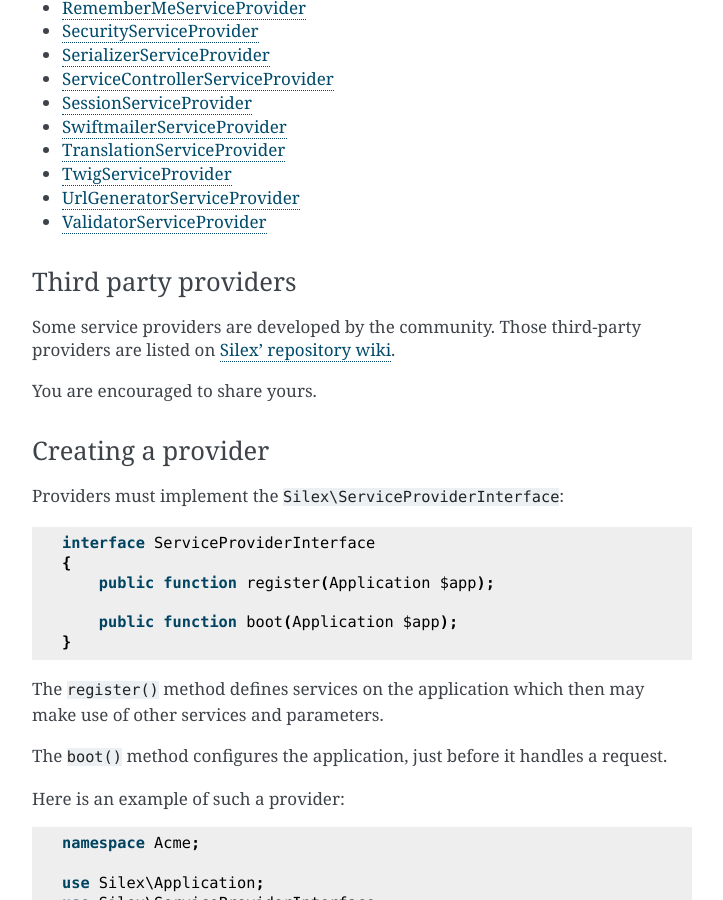
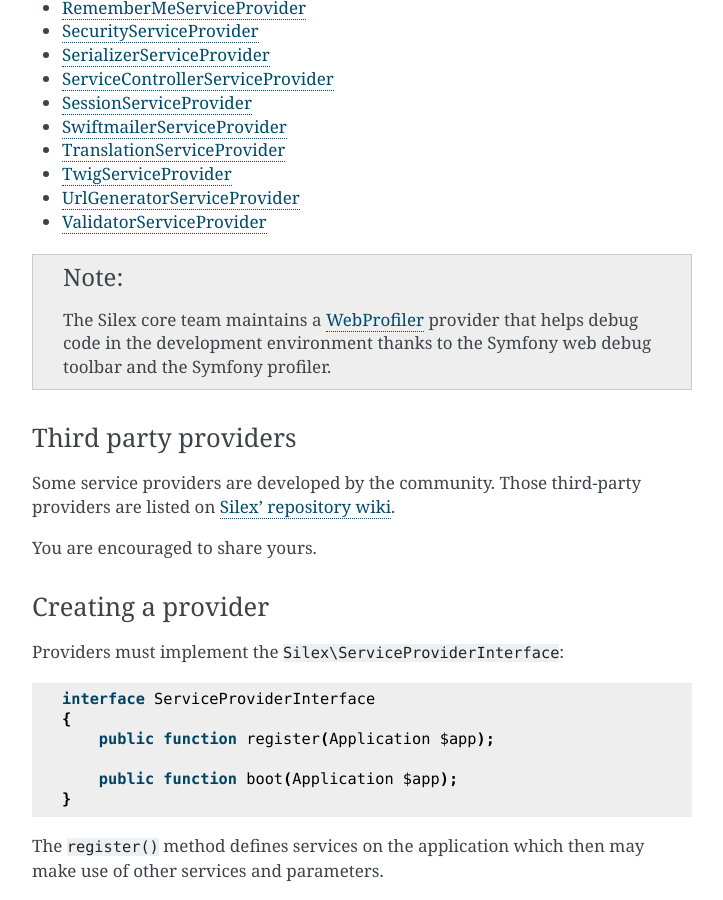
Before and after one commit to silexphp/Silex, a Sphinx documentation site: the page built from doc/providers.rst, in a window 1280 px wide and 900 px high, scrolled down 1273 px. Shown: the whole window, without its empty margins (388-1111 px from the left). Built offline with Sphinx 7.4.7, drawn with Linux system fonts in a browser that asks for light colours.

Commit message:
added a mention of the web profiler

```diff
--- a/doc/providers.rst
+++ b/doc/providers.rst
@@ -65,6 +65,13 @@
 * :doc:`TwigServiceProvider <providers/twig>`
 * :doc:`UrlGeneratorServiceProvider <providers/url_generator>`
 * :doc:`ValidatorServiceProvider <providers/validator>`
+
+.. note::
+
+    The Silex core team maintains a `WebProfiler
+    <https://github.com/silexphp/Silex-WebProfiler>`_ provider that helps debug
+    code in the development environment thanks to the Symfony web debug toolbar
+    and the Symfony profiler.
 
 Third party providers
 ~~~~~~~~~~~~~~~~~~~~~
```
